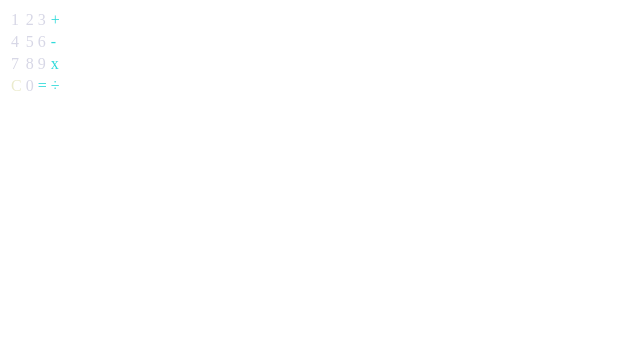
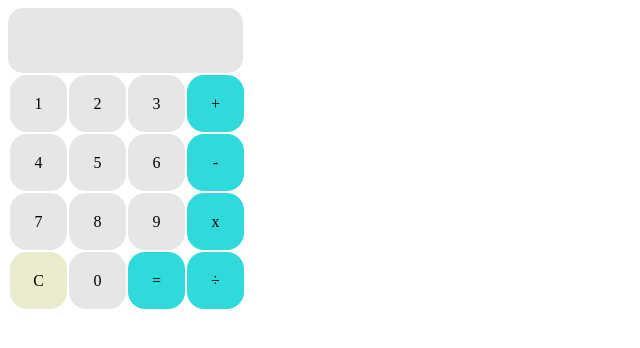
Before and after one commit to RodrigoSantamaria-bit/Calculadora-D, a plain HTML site: page index.html in a window 1280 px wide. Shown: the whole page, without its empty margins (0-640 px from the left). Drawn offline with Linux system fonts and the light colour scheme.

Commit message:
terminada :D

```diff
--- a/index.html
+++ b/index.html
@@ -8,30 +8,31 @@
   </head>
   <body>
   <div>
+    <div id="pantalla"></div>
     <table>
       <tr>
-        <td class="numero"> 1 </td>
-        <td class="numero"> 2 </td>
-        <td class="numero"> 3 </td>
-        <td class="operacion"> + </td>
+        <td class="numero" onclick="pantalla(1)"> 1 </td>
+        <td class="numero" onclick="pantalla(2)"> 2 </td>
+        <td class="numero" onclick="pantalla(3)"> 3 </td>
+        <td class="operacion" onclick="pantalla('+')"> + </td>
       </tr>
       <tr>
-        <td class="numero"> 4 </td>
-        <td class="numero"> 5 </td>
-        <td class="numero"> 6 </td>
-        <td class="operacion"> - </td>
+        <td class="numero" onclick="pantalla(4)"> 4 </td>
+        <td class="numero" onclick="pantalla(5)"> 5 </td>
+        <td class="numero" onclick="pantalla(6)"> 6 </td>
+        <td class="operacion" onclick="pantalla('-')"> - </td>
       </tr>
       <tr>
-        <td class="numero"> 7 </td>
-        <td class="numero"> 8 </td>
-        <td class="numero"> 9 </td>
-        <td class="operacion"> x </td>
+        <td class="numero" onclick="pantalla(7)"> 7 </td>
+        <td class="numero" onclick="pantalla(8)"> 8 </td>
+        <td class="numero" onclick="pantalla(9)"> 9 </td>
+        <td class="operacion" onclick="pantalla('*')"> x </td>
       </tr>
       <tr>
-        <td class="c"> C </td>
-        <td class="numero"> 0 </td>
-        <td class="operacion"> = </td>
-        <td class="operacion"> ÷ </td>
+        <td class="c" onclick="limpiar()"> C </td>
+        <td class="numero" onclick="pantalla(0)"> 0 </td>
+        <td class="operacion" onclick="igual()"> = </td>
+        <td class="operacion" onclick="pantalla('/')"> ÷ </td>
       </tr>
     </table>
   </div>
--- a/script.js
+++ b/script.js
@@ -0,0 +1,17 @@
+function pantalla(simbolo) {
+console.log (simbolo)
+var elementoPantalla = document.getElementById("pantalla")
+var textoPantalla = elementoPantalla.innerHTML
+elementoPantalla.innerHTML = textoPantalla + simbolo
+}
+function limpiar() {
+var elementoPantalla = document.getElementById("pantalla")
+elementoPantalla.innerHTML = ""
+console.log("limpiar")
+}
+function igual() {
+var elementoPantalla = document.getElementById("pantalla")
+var textoPantalla = elementoPantalla.innerHTML
+var resultado = eval(textoPantalla)
+elementoPantalla.innerHTML = resultado
+}
--- a/style.css
+++ b/style.css
@@ -1,10 +1,30 @@
 .numero {
-  color: rgb(215, 215, 230);
-
+  color: black;
+  background-color:  rgb(230, 230, 230);
+  border-radius: 30%;
+  width: 55px;
+  height: 55px;
+  text-align: center;
 }
 .operacion {
-  color: rgb(47, 218, 218)
+  color: black;
+  background-color: rgb(47, 218, 218);
+  border-radius: 30%;
+  width: 55px;
+  height: 55px;
+  text-align: center;
 }
 .c {
-  color: rgb(235, 235, 205)
+  color: black;
+  background-color: rgb(235, 235, 205);
+  border-radius: 30%;
+  width: 55px;
+  height: 55px;
+  text-align: center;
 }
+#pantalla {
+  background-color: rgb(230, 230, 230);
+  width: 235px;
+  height: 65px;
+  border-radius: 15px;
+}
```
